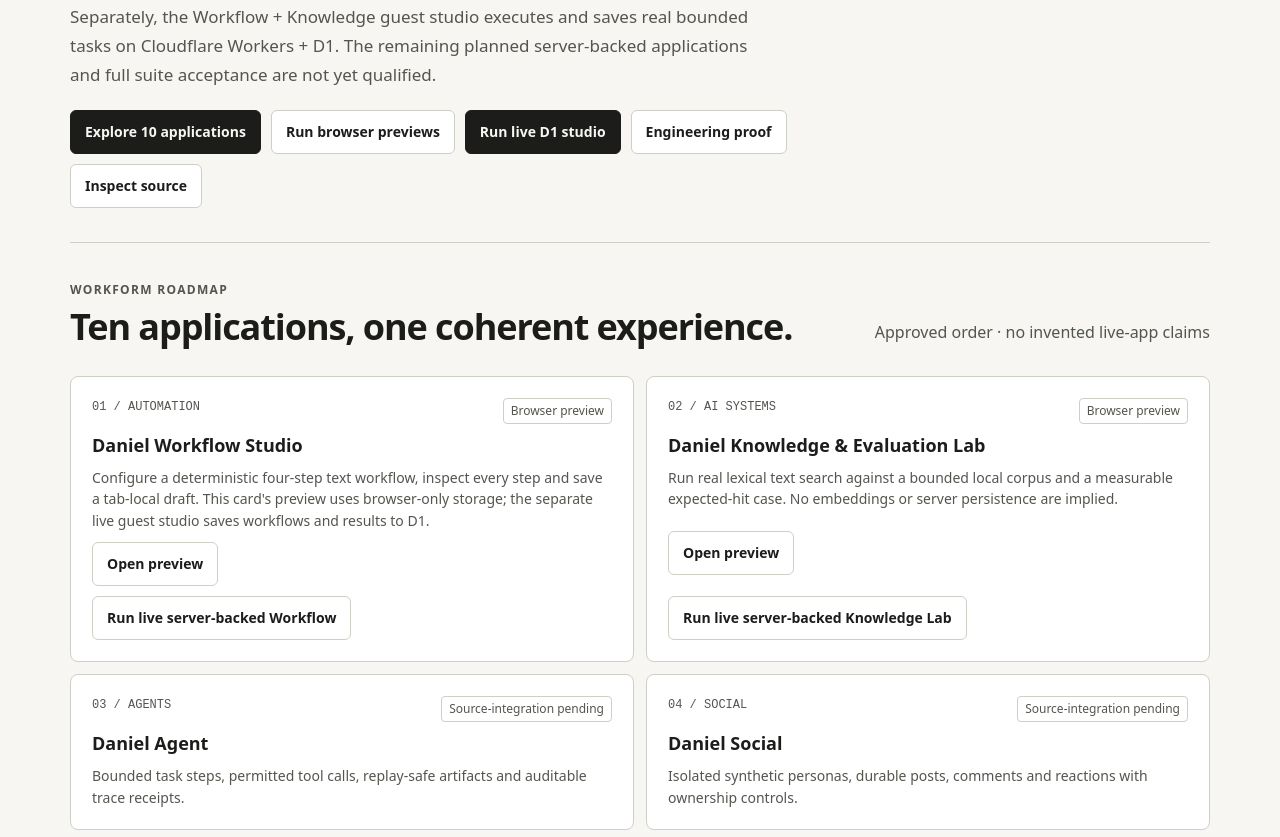
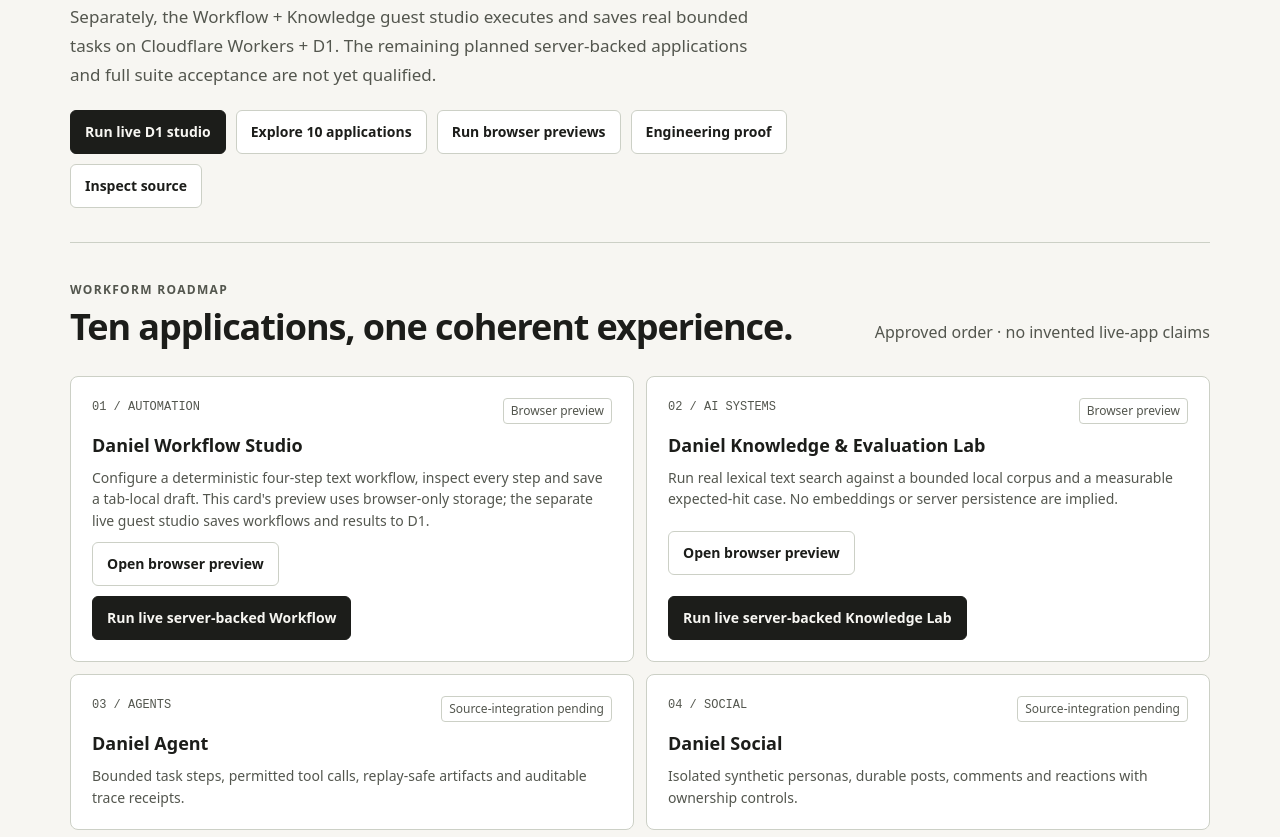
Before and after one commit to jemueldaniel/danielcodes, a plain HTML site: page apps/index.html in a window 1280 px wide. Shown: the part 369-1206 px from the top of the page. Drawn offline with Linux system fonts and the light colour scheme.

Commit message:
Preserve live tab deep links and prioritize cloud guest studio in app catalog [skip ci]

```diff
--- a/apps/index.html
+++ b/apps/index.html
@@ -19,13 +19,13 @@
 <header class="top"><div class="wrap nav"><a class="brand" href="/">Jemuel Daniel / Engineering Apps</a><div class="navlinks"><a class="smallLink" href="/">Portfolio</a><a class="smallLink" href="/resume">Résumé</a><button class="smallLink" id="theme" type="button" aria-pressed="false">Dark mode</button></div></div></header>
 <main id="main" class="wrap">
 <section class="hero">
-<div><div class="eyebrow">Full-stack engineering · Verified evidence first</div><h1>Build it. Run it. Inspect what actually happened.</h1><p class="lead">Ten planned application experiences connecting AI workflows, retrieval evaluation, APIs, compilers, smart contracts, interfaces and versioned projects. Six browser-local previews are available: two below, three engineering labs and a fictional-coin ledger. Separately, the Workflow + Knowledge guest studio executes and saves real bounded tasks on Cloudflare Workers + D1. The remaining planned server-backed applications and full suite acceptance are not yet qualified.</p><div class="heroBtns"><a href="#catalog" class="btn primary">Explore 10 applications</a><a href="#workbench" class="btn">Run browser previews</a><a href="/apps/live/" class="btn primary">Run live D1 studio</a><a href="/apps/evidence/" class="btn">Engineering proof</a><a href="https://github.com/jemueldaniel/danielcodes" target="_blank" rel="noopener noreferrer" class="btn">Inspect source</a></div></div>
+<div><div class="eyebrow">Full-stack engineering · Verified evidence first</div><h1>Build it. Run it. Inspect what actually happened.</h1><p class="lead">Ten planned application experiences connecting AI workflows, retrieval evaluation, APIs, compilers, smart contracts, interfaces and versioned projects. Six browser-local previews are available: two below, three engineering labs and a fictional-coin ledger. Separately, the Workflow + Knowledge guest studio executes and saves real bounded tasks on Cloudflare Workers + D1. The remaining planned server-backed applications and full suite acceptance are not yet qualified.</p><div class="heroBtns"><a href="/apps/live/" class="btn primary">Run live D1 studio</a><a href="#catalog" class="btn">Explore 10 applications</a><a href="#workbench" class="btn">Run browser previews</a><a href="/apps/evidence/" class="btn">Engineering proof</a><a href="https://github.com/jemueldaniel/danielcodes" target="_blank" rel="noopener noreferrer" class="btn">Inspect source</a></div></div>
 <aside class="truth" aria-label="Evidence boundaries"><strong>Public claim boundary</strong><p><b>Working browser preview</b> means an actual deterministic operation in this page; browser-only data is not a server database.</p><p><b>Server-backed guest studio</b> uses an isolated D1 database for Workflow and Knowledge tasks, with anonymous 24-hour test workspaces. It does not certify the complete ten-app suite or registered-user production security.</p></aside>
 </section>
 <section class="section" id="catalog"><div class="heading"><div><div class="eyebrow">Workform roadmap</div><h2>Ten applications, one coherent experience.</h2></div><p class="muted">Approved order · no invented live-app claims</p></div>
 <div class="grid" id="appGrid">
-<article class="card"><div class="card-top"><span class="num">01 / AUTOMATION</span><span class="tag">Browser preview</span></div><h3>Daniel Workflow Studio</h3><p>Configure a deterministic four-step text workflow, inspect every step and save a tab-local draft. This card's preview uses browser-only storage; the separate live guest studio saves workflows and results to D1.</p><button class="btn" type="button" data-open="workflow">Open preview</button><a class="btn" href="/apps/live/">Run live server-backed Workflow</a></article>
-<article class="card"><div class="card-top"><span class="num">02 / AI SYSTEMS</span><span class="tag">Browser preview</span></div><h3>Daniel Knowledge &amp; Evaluation Lab</h3><p>Run real lexical text search against a bounded local corpus and a measurable expected-hit case. No embeddings or server persistence are implied.</p><button class="btn" type="button" data-open="lab">Open preview</button><a class="btn" href="/apps/live/">Run live server-backed Knowledge Lab</a></article>
+<article class="card"><div class="card-top"><span class="num">01 / AUTOMATION</span><span class="tag">Browser preview</span></div><h3>Daniel Workflow Studio</h3><p>Configure a deterministic four-step text workflow, inspect every step and save a tab-local draft. This card's preview uses browser-only storage; the separate live guest studio saves workflows and results to D1.</p><button class="btn" type="button" data-open="workflow">Open browser preview</button><a class="btn primary" href="/apps/live/#workflow">Run live server-backed Workflow</a></article>
+<article class="card"><div class="card-top"><span class="num">02 / AI SYSTEMS</span><span class="tag">Browser preview</span></div><h3>Daniel Knowledge &amp; Evaluation Lab</h3><p>Run real lexical text search against a bounded local corpus and a measurable expected-hit case. No embeddings or server persistence are implied.</p><button class="btn" type="button" data-open="lab">Open browser preview</button><a class="btn primary" href="/apps/live/#knowledge">Run live server-backed Knowledge Lab</a></article>
 <article class="card"><div class="card-top"><span class="num">03 / AGENTS</span><span class="tag">Source-integration pending</span></div><h3>Daniel Agent</h3><p>Bounded task steps, permitted tool calls, replay-safe artifacts and auditable trace receipts.</p></article>
 <article class="card"><div class="card-top"><span class="num">04 / SOCIAL</span><span class="tag">Source-integration pending</span></div><h3>Daniel Social</h3><p>Isolated synthetic personas, durable posts, comments and reactions with ownership controls.</p></article>
 <article class="card"><div class="card-top"><span class="num">05 / LEDGER</span><span class="tag">Browser preview</span></div><h3>Daniel Pay</h3><p>Perform replay-safe transfers between two non-redeemable fictional accounts. Inspect tab-local history; the private SQLite backend and real payments are not available here.</p><a class="btn" href="/apps/pay/">Open fictional ledger preview</a></article>
```
Also changed, not shown: apps/tests/live-guest-links.test.mjs (+1 -1 lines).
